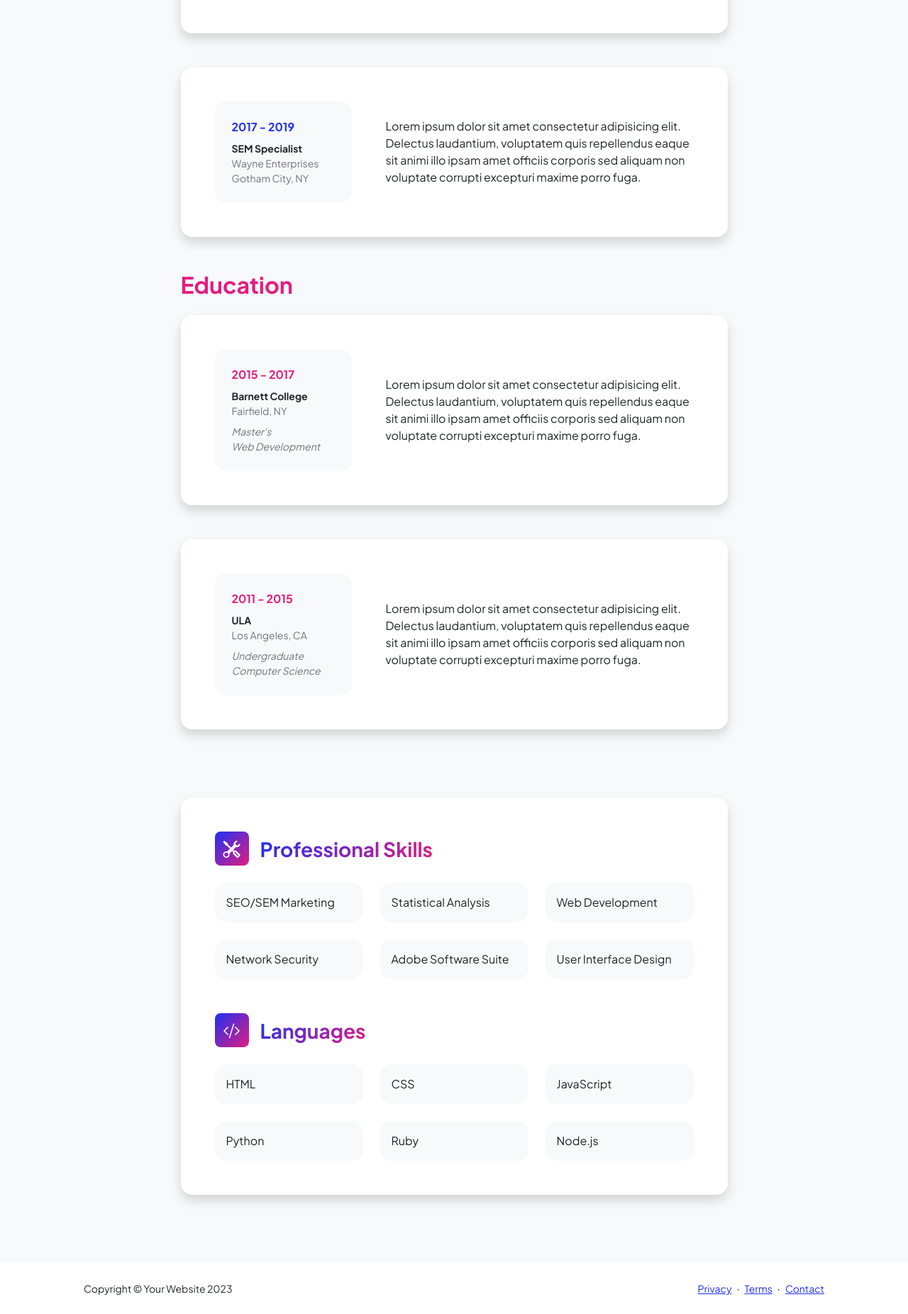
After one commit to jin122901/-EcoRecyclePenang, a PHP site: page /recycle.php in a window 1280 px wide. The commit adds this page. Shown: the part 787-2639 px from the top of the page at 71% size. Run offline with PHP 8.4, Linux system fonts and the light colour scheme.

Commit message:
Add files via upload

```diff
--- a/index.php
+++ b/index.php
@@ -32,7 +32,7 @@
                                 <div class="fs-3 fw-light text-muted">Empowering Sustainability</div>
                                 <h1 class="display-3 fw-bolder mb-5"><span class="text-gradient d-inline">Get Recycling and Grow a Greener Future Fast</span></h1>
                                 <div class="d-grid gap-3 d-sm-flex justify-content-sm-center justify-content-xxl-start mb-3">
-                                    <a class="btn btn-primary btn-lg px-5 py-3 me-sm-3 fs-6 fw-bolder" href="login.php">Recycle Now</a>
+                                    <a class="btn btn-primary btn-lg px-5 py-3 me-sm-3 fs-6 fw-bolder" href="loginPage.php">Recycle Now</a>
 
                                 </div>
                             </div>
--- a/navbar.php
+++ b/navbar.php
@@ -13,10 +13,11 @@
                     <div class="collapse navbar-collapse" id="navbarSupportedContent">
                         <ul class="navbar-nav ms-auto mb-2 mb-lg-0 small fw-bolder">
                             <li class="nav-item"><a class="nav-link" href="index.php">Home</a></li>
-                            <li class="nav-item"><a class="nav-link" href="resume.html">Rewards</a></li>
+                            <li class="nav-item"><a class="nav-link" href="recycle.php">Recycle</a></li>
                             <li class="nav-item"><a class="nav-link" href="projects.html">Projects</a></li>
-                            <li class="nav-item"><a class="nav-link" href="login.php">Contact</a></li>
-                            <li class="nav-item"><a class="nav-link" href="login.php">Login</a></li>
+							<li class="nav-item"><a class="nav-link" href="reward.php">Rewards</a></li>
+                            <li class="nav-item"><a class="nav-link" href="loginPage.php">Contact</a></li>
+                            <li class="nav-item"><a class="nav-link" href="loginPage.php">Login</a></li>
                         </ul>
                     </div>
                 </div>
--- a/projects.html
+++ b/projects.html
@@ -27,9 +27,9 @@
                     <div class="collapse navbar-collapse" id="navbarSupportedContent">
                         <ul class="navbar-nav ms-auto mb-2 mb-lg-0 small fw-bolder">
                             <li class="nav-item"><a class="nav-link" href="index.php">Home</a></li>
-                            <li class="nav-item"><a class="nav-link" href="resume.html">Resume</a></li>
+                            <li class="nav-item"><a class="nav-link" href="reward.php">Resume</a></li>
                             <li class="nav-item"><a class="nav-link" href="projects.html">Projects</a></li>
-                            <li class="nav-item"><a class="nav-link" href="login.php">Contact</a></li>
+                            <li class="nav-item"><a class="nav-link" href="loginPage.php">Contact</a></li>
                         </ul>
                     </div>
                 </div>
@@ -75,7 +75,7 @@
                 <div class="container px-5 my-5">
                     <div class="text-center">
                         <h2 class="display-4 fw-bolder mb-4">Let's build something together</h2>
-                        <a class="btn btn-outline-light btn-lg px-5 py-3 fs-6 fw-bolder" href="login.php">Contact me</a>
+                        <a class="btn btn-outline-light btn-lg px-5 py-3 fs-6 fw-bolder" href="loginPage.php">Contact me</a>
                     </div>
                 </div>
             </section>
--- /dev/null
+++ b/recycle.php
@@ -0,0 +1,186 @@
+<!DOCTYPE html>
+<html lang="en">
+    <head>
+        <meta charset="utf-8" />
+        <meta name="viewport" content="width=device-width, initial-scale=1, shrink-to-fit=no" />
+        <meta name="description" content="" />
+        <meta name="author" content="" />
+        <title>Recycle</title>
+        <!-- Favicon-->
+        <link rel="icon" type="image/x-icon" href="assets/favicon.ico" />
+        <!-- Custom Google font-->
+        <link rel="preconnect" href="https://fonts.googleapis.com" />
+        <link rel="preconnect" href="https://fonts.gstatic.com" crossorigin />
+        <link href="https://fonts.googleapis.com/css2?family=Plus+Jakarta+Sans:wght@100;200;300;400;500;600;700;800;900&amp;display=swap" rel="stylesheet" />
+        <!-- Bootstrap icons-->
+        <link href="https://cdn.jsdelivr.net/npm/bootstrap-icons@1.8.1/font/bootstrap-icons.css" rel="stylesheet" />
+        <!-- Core theme CSS (includes Bootstrap)-->
+        <link href="css/styles.css" rel="stylesheet" />
+    </head>
+    <body class="d-flex flex-column h-100 bg-light">
+        <main class="flex-shrink-0">
+            <!-- Navigation-->
+            <?php include ("navbar.php")?>
+            <!-- Page Content-->
+            <div class="container px-5 my-5">
+                <div class="text-center mb-5">
+                    <h1 class="display-5 fw-bolder mb-0"><span class="text-gradient d-inline">Recycle Now</span></h1>
+                </div>
+                <div class="row gx-5 justify-content-center">
+                    <div class="col-lg-11 col-xl-9 col-xxl-8">
+                        <!-- Experience Section-->
+                        <section>
+                            <div class="d-flex align-items-center justify-content-between mb-4">
+                                <h2 class="text-primary fw-bolder mb-0">Droping Point</h2>
+
+                            </div>
+                            <!-- Experience Card 1-->
+                            <div class="card shadow border-0 rounded-4 mb-5">
+                                <div class="card-body p-5">
+                                    <div class="row align-items-center gx-5">
+
+
+										<iframe
+										  src="https://www.google.com/maps/embed?pb=!1m18!1m12!1m3!1d63556.546511544366!2d100.19928894863281!3d5.373568300000001!2m3!1f0!2f0!3f0!3m2!1i1024!2i768!4f13.1!3m3!1m2!1s0x304ac1e96ac34d81%3A0xb7c15c7580dc26aa!2sLouvin%20Recycle!5e0!3m2!1sen!2smy!4v1703700866937!5m2!1sen!2smy&q=5.3735683,100.19928894863281|5.3735683,100.19928894863281"
+										  width="600"
+										  height="450"
+										  style="border:0;"
+										  allowfullscreen=""
+										  loading="lazy"
+										  referrerpolicy="no-referrer-when-downgrade">
+										</iframe>
+                                    </div>
+                                </div>
+                            </div>
+                            <!-- Experience Card 2-->
+                            <div class="card shadow border-0 rounded-4 mb-5">
+                                <div class="card-body p-5">
+                                    <div class="row align-items-center gx-5">
+                                        <div class="col text-center text-lg-start mb-4 mb-lg-0">
+                                            <div class="bg-light p-4 rounded-4">
+                                                <div class="text-primary fw-bolder mb-2">2017 - 2019</div>
+                                                <div class="small fw-bolder">SEM Specialist</div>
+                                                <div class="small text-muted">Wayne Enterprises</div>
+                                                <div class="small text-muted">Gotham City, NY</div>
+                                            </div>
+                                        </div>
+                                        <div class="col-lg-8"><div>Lorem ipsum dolor sit amet consectetur adipisicing elit. Delectus laudantium, voluptatem quis repellendus eaque sit animi illo ipsam amet officiis corporis sed aliquam non voluptate corrupti excepturi maxime porro fuga.</div></div>
+                                    </div>
+                                </div>
+                            </div>
+                        </section>
+                        <!-- Education Section-->
+                        <section>
+                            <h2 class="text-secondary fw-bolder mb-4">Education</h2>
+                            <!-- Education Card 1-->
+                            <div class="card shadow border-0 rounded-4 mb-5">
+                                <div class="card-body p-5">
+                                    <div class="row align-items-center gx-5">
+                                        <div class="col text-center text-lg-start mb-4 mb-lg-0">
+                                            <div class="bg-light p-4 rounded-4">
+                                                <div class="text-secondary fw-bolder mb-2">2015 - 2017</div>
+                                                <div class="mb-2">
+                                                    <div class="small fw-bolder">Barnett College</div>
+                                                    <div class="small text-muted">Fairfield, NY</div>
+                                                </div>
+                                                <div class="fst-italic">
+                                                    <div class="small text-muted">Master's</div>
+                                                    <div class="small text-muted">Web Development</div>
+                                                </div>
+                                            </div>
+                                        </div>
+                                        <div class="col-lg-8"><div>Lorem ipsum dolor sit amet consectetur adipisicing elit. Delectus laudantium, voluptatem quis repellendus eaque sit animi illo ipsam amet officiis corporis sed aliquam non voluptate corrupti excepturi maxime porro fuga.</div></div>
+                                    </div>
+                                </div>
+                            </div>
+                            <!-- Education Card 2-->
+                            <div class="card shadow border-0 rounded-4 mb-5">
+                                <div class="card-body p-5">
+                                    <div class="row align-items-center gx-5">
+                                        <div class="col text-center text-lg-start mb-4 mb-lg-0">
+                                            <div class="bg-light p-4 rounded-4">
+                                                <div class="text-secondary fw-bolder mb-2">2011 - 2015</div>
+                                                <div class="mb-2">
+                                                    <div class="small fw-bolder">ULA</div>
+                                                    <div class="small text-muted">Los Angeles, CA</div>
+                                                </div>
+                                                <div class="fst-italic">
+                                                    <div class="small text-muted">Undergraduate</div>
+                                                    <div class="small text-muted">Computer Science</div>
+                                                </div>
+                                            </div>
+                                        </div>
+                                        <div class="col-lg-8"><div>Lorem ipsum dolor sit amet consectetur adipisicing elit. Delectus laudantium, voluptatem quis repellendus eaque sit animi illo ipsam amet officiis corporis sed aliquam non voluptate corrupti excepturi maxime porro fuga.</div></div>
+                                    </div>
+                                </div>
+                            </div>
+                        </section>
+                        <!-- Divider-->
+                        <div class="pb-5"></div>
+                        <!-- Skills Section-->
+                        <section>
+                            <!-- Skillset Card-->
+                            <div class="card shadow border-0 rounded-4 mb-5">
+                                <div class="card-body p-5">
+                                    <!-- Professional skills list-->
+                                    <div class="mb-5">
+                                        <div class="d-flex align-items-center mb-4">
+                                            <div class="feature bg-primary bg-gradient-primary-to-secondary text-white rounded-3 me-3"><i class="bi bi-tools"></i></div>
+                                            <h3 class="fw-bolder mb-0"><span class="text-gradient d-inline">Professional Skills</span></h3>
+                                        </div>
+                                        <div class="row row-cols-1 row-cols-md-3 mb-4">
+                                            <div class="col mb-4 mb-md-0"><div class="d-flex align-items-center bg-light rounded-4 p-3 h-100">SEO/SEM Marketing</div></div>
+                                            <div class="col mb-4 mb-md-0"><div class="d-flex align-items-center bg-light rounded-4 p-3 h-100">Statistical Analysis</div></div>
+                                            <div class="col"><div class="d-flex align-items-center bg-light rounded-4 p-3 h-100">Web Development</div></div>
+                                        </div>
+                                        <div class="row row-cols-1 row-cols-md-3">
+                                            <div class="col mb-4 mb-md-0"><div class="d-flex align-items-center bg-light rounded-4 p-3 h-100">Network Security</div></div>
+                                            <div class="col mb-4 mb-md-0"><div class="d-flex align-items-center bg-light rounded-4 p-3 h-100">Adobe Software Suite</div></div>
+                                            <div class="col"><div class="d-flex align-items-center bg-light rounded-4 p-3 h-100">User Interface Design</div></div>
+                                        </div>
+                                    </div>
+                                    <!-- Languages list-->
+                                    <div class="mb-0">
+                                        <div class="d-flex align-items-center mb-4">
+                                            <div class="feature bg-primary bg-gradient-primary-to-secondary text-white rounded-3 me-3"><i class="bi bi-code-slash"></i></div>
+                                            <h3 class="fw-bolder mb-0"><span class="text-gradient d-inline">Languages</span></h3>
+                                        </div>
+                                        <div class="row row-cols-1 row-cols-md-3 mb-4">
+                                            <div class="col mb-4 mb-md-0"><div class="d-flex align-items-center bg-light rounded-4 p-3 h-100">HTML</div></div>
+                                            <div class="col mb-4 mb-md-0"><div class="d-flex align-items-center bg-light rounded-4 p-3 h-100">CSS</div></div>
+                                            <div class="col"><div class="d-flex align-items-center bg-light rounded-4 p-3 h-100">JavaScript</div></div>
+                                        </div>
+                                        <div class="row row-cols-1 row-cols-md-3">
+                                            <div class="col mb-4 mb-md-0"><div class="d-flex align-items-center bg-light rounded-4 p-3 h-100">Python</div></div>
+                                            <div class="col mb-4 mb-md-0"><div class="d-flex align-items-center bg-light rounded-4 p-3 h-100">Ruby</div></div>
+                                            <div class="col"><div class="d-flex align-items-center bg-light rounded-4 p-3 h-100">Node.js</div></div>
+                                        </div>
+                                    </div>
+                                </div>
+                            </div>
+                        </section>
+                    </div>
+                </div>
+            </div>
+        </main>
+        <!-- Footer-->
+        <footer class="bg-white py-4 mt-auto">
+            <div class="container px-5">
+                <div class="row align-items-center justify-content-between flex-column flex-sm-row">
+                    <div class="col-auto"><div class="small m-0">Copyright &copy; Your Website 2023</div></div>
+                    <div class="col-auto">
+                        <a class="small" href="#!">Privacy</a>
+                        <span class="mx-1">&middot;</span>
+                        <a class="small" href="#!">Terms</a>
+                        <span class="mx-1">&middot;</span>
+                        <a class="small" href="#!">Contact</a>
+                    </div>
+                </div>
+            </div>
+        </footer>
+        <!-- Bootstrap core JS-->
+        <script src="https://cdn.jsdelivr.net/npm/bootstrap@5.2.3/dist/js/bootstrap.bundle.min.js"></script>
+        <!-- Core theme JS-->
+        <script src="js/scripts.js"></script>
+    </body>
+</html>
```
Also changed, not shown: loginPage.php (added, +108 -0 lines), registerPage.php (added, +114 -0 lines), reward.php (added, +133 -0 lines).
